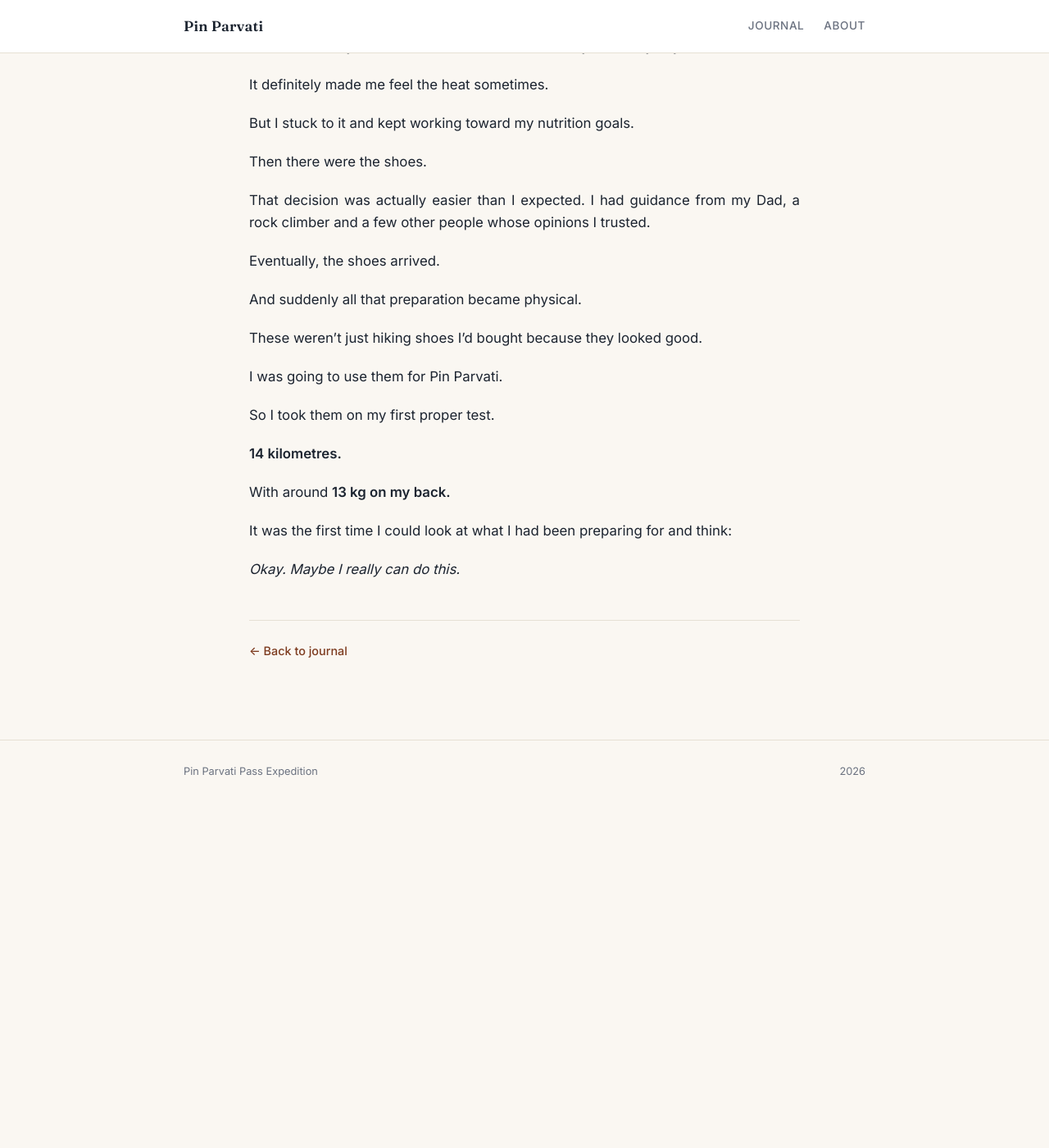
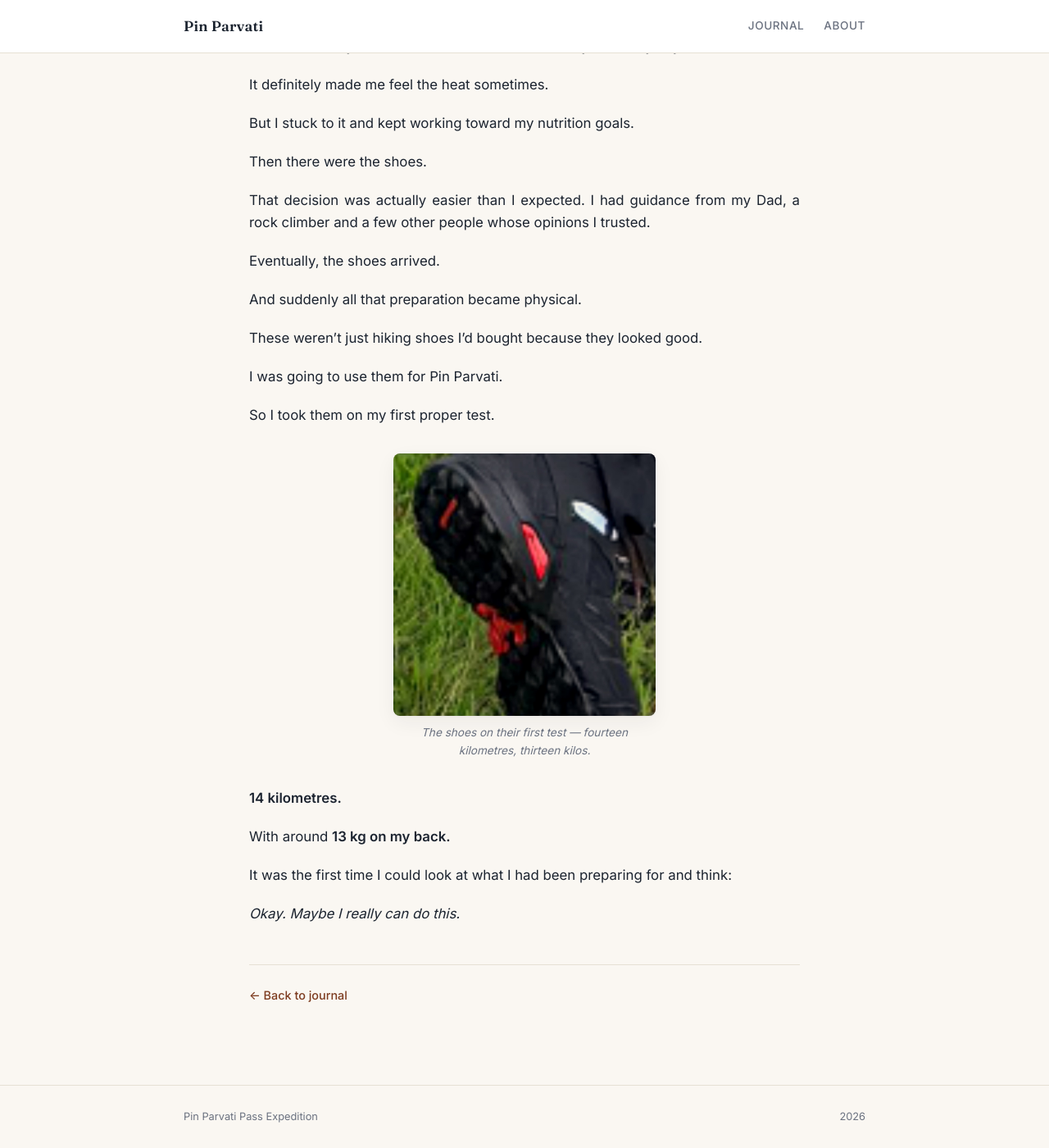
Before and after one commit to Shreyas7122/Pin-Parvati, a Jekyll site: the page built from _posts/2026-07-01-the-preparation.md, in a window 1280 px wide and 1400 px high, scrolled down 2278 px. Shown: the whole window at 82% size. Built offline with Jekyll 4.4.1, drawn with Linux system fonts in a browser that asks for light colours; before the commit the page ends 3258 px from its top, so only the background shows below that.

Commit message:
Add shoe detail photo to The Preparation; style hr and inline photos
Adds a cropped, color-graded detail shot of the trail shoe's sole
inline near the "first proper test" paragraph, with a captioned
figure. Also adds shared CSS for .post-content hr (used as a scene
break in later chapters) and .detail-photo (moderate-sized captioned
inline images, as opposed to full-width scene covers).

Co-Authored-By: Claude Sonnet 5 <noreply@anthropic.com>

```diff
--- a/_posts/2026-07-01-the-preparation.md
+++ b/_posts/2026-07-01-the-preparation.md
@@ -79,6 +79,11 @@ I was going to use them for Pin Parvati.
 
 So I took them on my first proper test.
 
+<figure class="detail-photo">
+  <img src="{{ '/assets/images/the-preparation/shoes.jpg' | relative_url }}" alt="Sole of the trail shoe, tread and brand marks visible, in grass">
+  <figcaption>The shoes on their first test — fourteen kilometres, thirteen kilos.</figcaption>
+</figure>
+
 **14 kilometres.**
 
 With around **13 kg on my back.**
--- a/assets/css/style.css
+++ b/assets/css/style.css
@@ -303,6 +303,13 @@ h1, h2, h3 {
   font-size: 1.4rem;
 }
 
+.post-content hr {
+  border: none;
+  border-top: 1px solid var(--border);
+  margin: 2.5em auto;
+  width: 80px;
+}
+
 .post-content img {
   border-radius: 8px;
   margin: 1.5em 0;
@@ -315,6 +322,27 @@ h1, h2, h3 {
   border-left: 3px solid var(--accent);
   color: var(--muted);
   font-style: italic;
+}
+
+/* Inline detail photo (moderate-sized, captioned — for gear/detail shots
+   rather than full-width scene photos) */
+
+.detail-photo {
+  max-width: 320px;
+  margin: 2em auto;
+}
+
+.detail-photo img {
+  margin: 0;
+}
+
+.detail-photo figcaption {
+  margin-top: 10px;
+  text-align: center;
+  font-size: 0.85rem;
+  color: var(--muted);
+  font-style: italic;
+  hyphens: none;
 }
 
 /* Gallery */
```
Also changed, not shown: assets/images/the-preparation/shoes.jpg (added).
